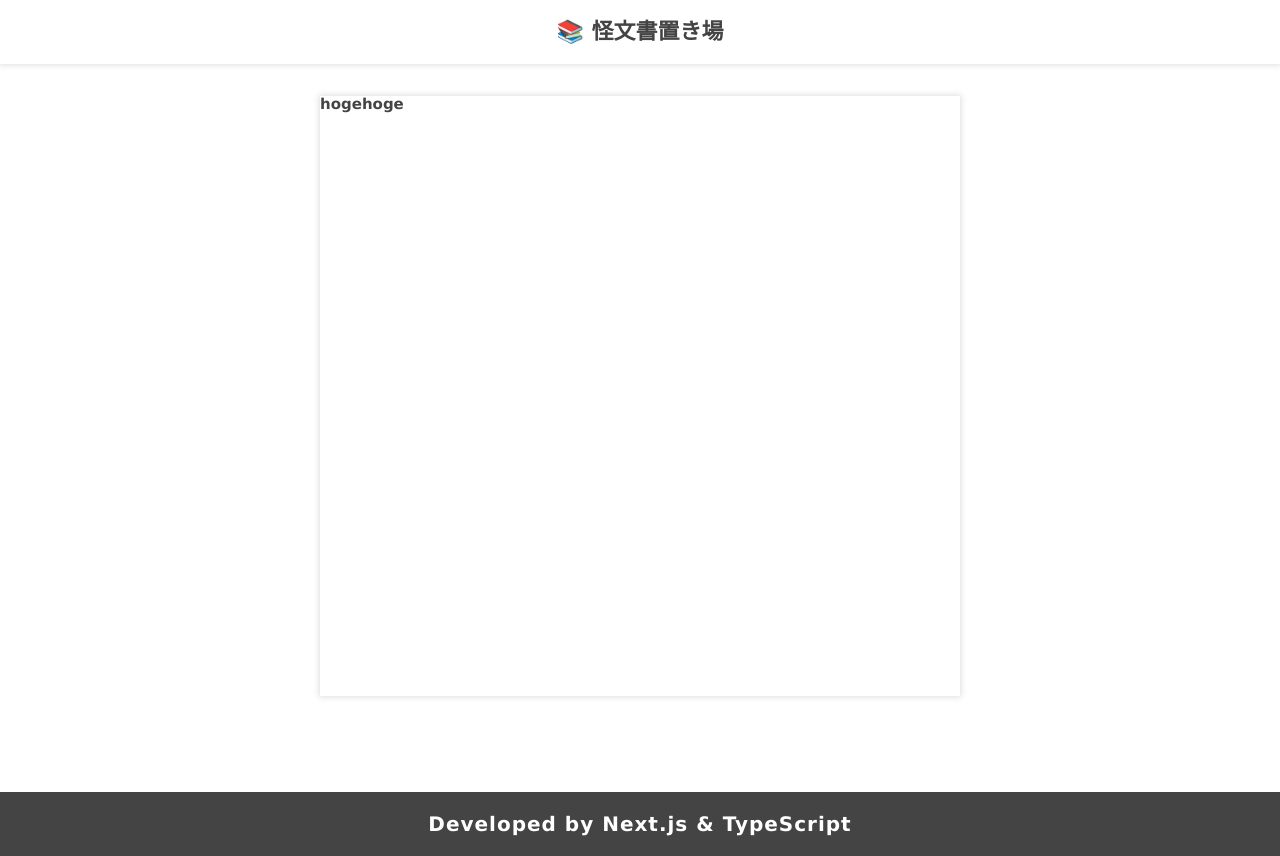
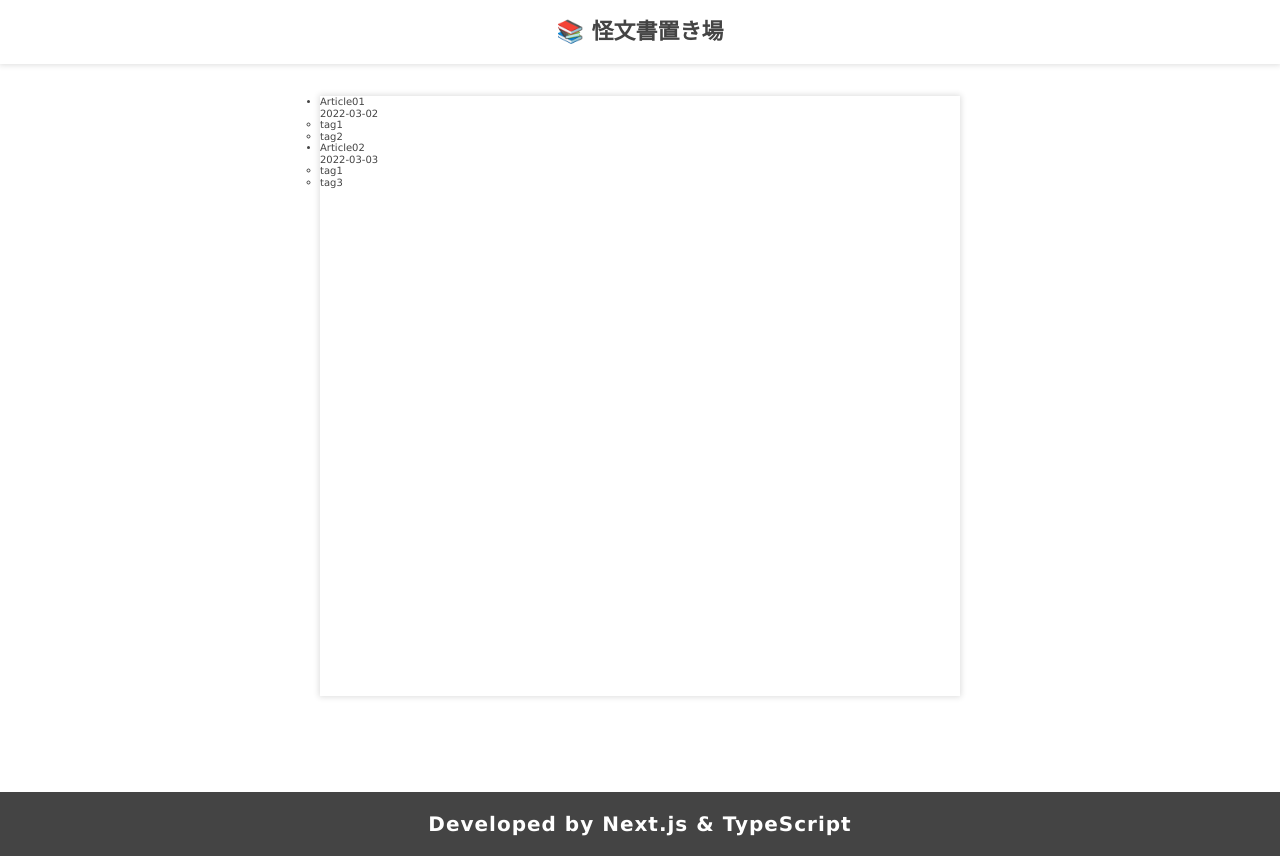
Before and after one commit to kento-yoshidu/_old, a Next.js app: page / in a window 1280 px wide. Built offline with nearby package versions, Linux system fonts and the light colour scheme.

Commit message:
✨ #39 記事一覧を表示

```diff
--- a/src/pages/index.tsx
+++ b/src/pages/index.tsx
@@ -3,10 +3,6 @@ import React from "react"
 import { getPostSlugs } from "../lib/getPostSlugs"
 import { getPostBySlug } from "../lib/getPostBySlug"
 import { getAllPosts } from "../lib/getAllPosts"
-
-interface Props {
-  test: any
-}
 
 type Item = {
   slug: string;
@@ -16,30 +12,34 @@ type Item = {
   tags: string[];
 };
 
-const IndexPage: React.VFC<Props> = ({ test }) => (
-  <div>
-    <h2>{ test }</h2>
-  </div>
+export async function getStaticProps() {
+  const allPosts = getAllPosts(["slug", "title", "date", "tags"])
+
+  return {
+    props: { allPosts }
+  }
+}
+
+interface Props {
+  allPosts: Item[]
+}
+
+const IndexPage: React.VFC<Props> = ({ allPosts }) => (
+  <ul>
+    {allPosts.map((post) => (
+      <li
+        key={`${post.title}key`}
+      >
+        <p>{post.title}</p>
+        <time>{post.date}</time>
+        <ul>
+          {post.tags.map((tag) => (
+            <li key={`${post}${tag}`}>{tag}</li>
+          ))}
+        </ul>
+      </li>
+    ))}
+  </ul>
 )
 
 export default IndexPage
-
-export async function getStaticProps() {
-  /*
-  const blogs = ((context) => {
-    const keys = context.keys()
-    const values = keys.map(context)
-    console.log(keys)
-  })(require.context("../data", true, /\.md$/))
-  */
-
-  const result: Item = getPostBySlug("01", ["slug", "content", "title"])
-
-  console.log(getAllPosts(["slug", "title", "date", "tags"]))
-
-  return {
-    props: {
-      test: "hogehoge"
-    }
-  }
-}
```
